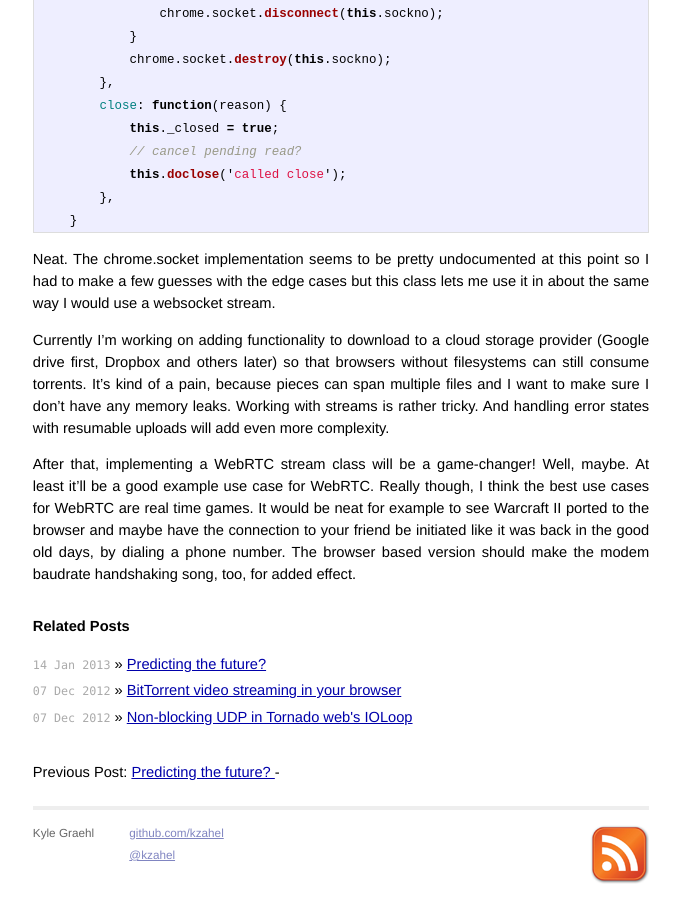
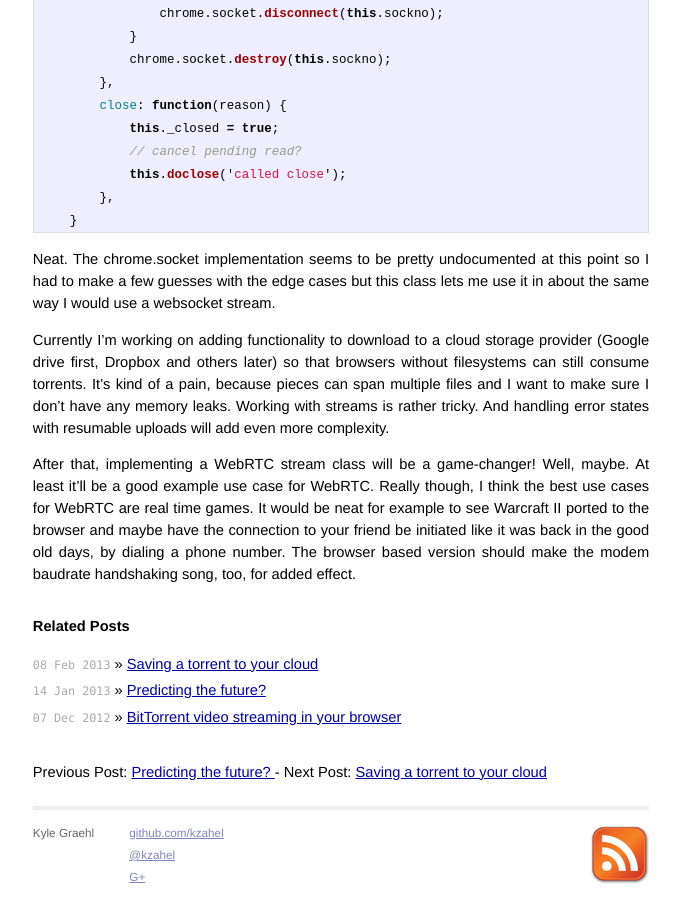
Before and after one commit to kzahel/kzahel.github.io, a Jekyll site: the page built from _posts/2013-01-14-torrent-chrome-packaged-app.md, in a window 1280 px wide and 900 px high, scrolled down 1662 px. Shown: the whole window, without its empty margins (299-979 px from the left). Built offline with Jekyll 4.4.1, drawn with Linux system fonts in a browser that asks for light colours; Markdown is read by kramdown in place of the engine named in the settings; comment, search, counter and statistics services are not loaded; some of the changed lines change nothing that is shown.

Commit message:
new post

```diff
--- a/_layouts/default.html
+++ b/_layouts/default.html
@@ -38,6 +38,7 @@
       <p>
         <a href="http://github.com/kzahel/">github.com/kzahel</a><br />
         <a href="http://twitter.com/kzahel/">@kzahel</a><br />
+        <a href="https://plus.google.com/111690593832420916358">G+</a><br />
       </p>
     </div>
 
--- /dev/null
+++ b/_posts/2013-02-08-saving-torrent-to-your-cloud.md
@@ -0,0 +1,24 @@
+---
+layout: post
+title: Saving a torrent to your cloud
+category: programming
+tags: jstorrent
+---
+
+I finally have a working prototype of saving a torrent to your local disk. The motivation for this was to be able to consume torrent content while on an iOS device, such as an iPad. Check out <a href="http://jstorrent.com">JSTorrent.com</a>.
+
+On your first visit, you'll be prompted to sign into your google account. Don't worry, it will only ask for access to write and read from files in its own sandbox. It doesn't even ask for your identity or other information.
+
+It's a major pet peeve of mine when applications ask for permission to do a lot more than I care to let them have access to, so rest assured I am not interested in spying around your files, and I don't even ask that you trust me that I won't.
+
+Anyway, the drill is as per usual. Find a torrent URL somewhere on the web, paste it into the text input box at the top, and you'll now be saving the files not to your local disk, but be streaming them directly to your google drive. Currently any gmail user will have a google drive automatically, I think it gives you something like 2GB for free (Then $2.50/month for 100GB)
+
+You can inspect the upload progress by clicking on the files tab. There's a column that represents the fraction of data for that file that's been uploaded to the cloud drive.
+
+Once it's saved, you'll see icons for opening and saving the files from the cloud drive.
+
+I've started to add support to saving to your DropBox, which has a similar client side javascript library.
+
+All hail the static web app that uses javascript APIs.
+
+Next time -- will be adding WebRTC DataChannel functionality so you can share files directly with other browsers.
```
